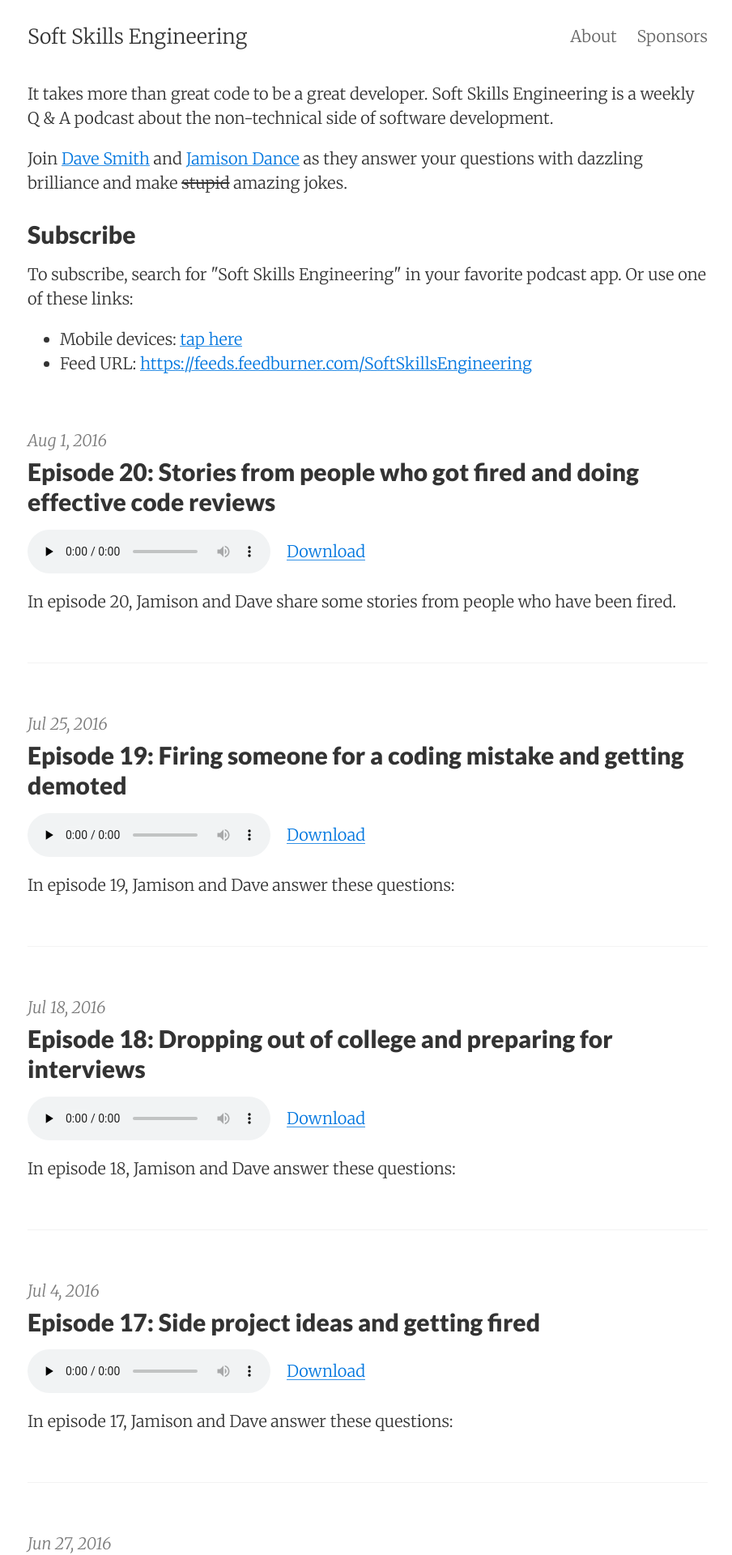
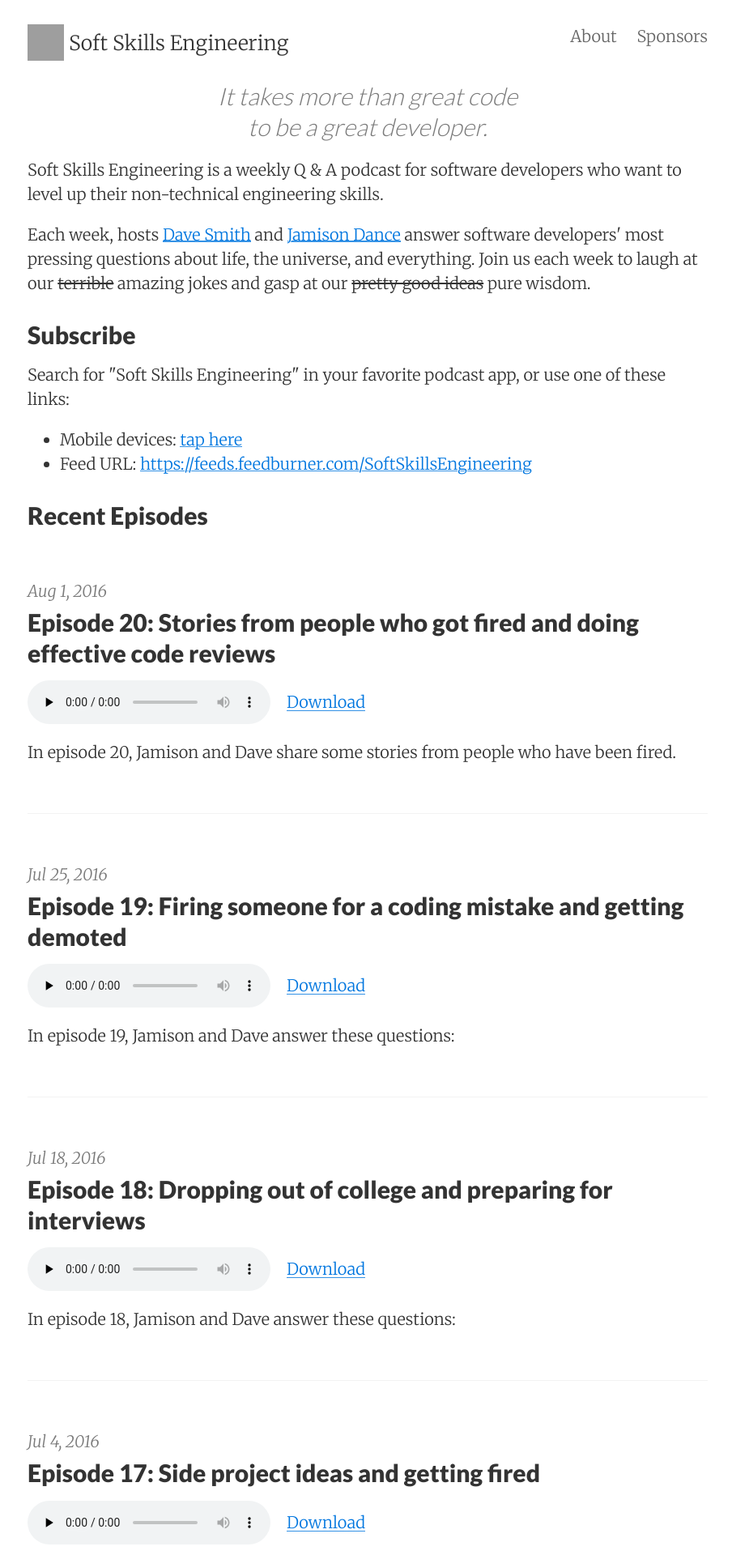
Before and after one commit to soft-skills-engineering/website, a Jekyll site: the page built from index.html, in a window 1280 px wide. Shown: the top 1920 px of the page at 81% size, without its empty margins (186-1090 px from the left). Built offline with Jekyll 4.4.1, drawn with Linux system fonts in a browser that asks for light colours; the list of posts is cut into pages by our own code; grey boxes are pictures that could not be loaded.

Commit message:
Index page header improvements
 - Add our logo to the top nav
 - More obvious tag line
 - Less wordy descrition of the podcast

```diff
--- a/_includes/header.html
+++ b/_includes/header.html
@@ -2,7 +2,9 @@
   <div class="mt2 wrap">
     <div class="measure">
       <h1 class="h3 site-title">
-        <a class="site-title-link" href="{{ site.url }}">{{ site.title }}</a>
+        <a class="site-title-link" href="{{ site.url }}">
+          <img class="header-logo" src="https://download.softskills.audio/sse-logo-3.png" />
+          {{ site.title }}</a>
       </h1>
       <nav class="site-nav">
         {% include navigation.html %}
--- a/_sass/_header.scss
+++ b/_sass/_header.scss
@@ -18,6 +18,21 @@
 
 .site-title .site-title-link {
   font-size: inherit;
+}
+
+h2.tag-line {
+  font-style: italic;
+  font-weight: normal;
+  text-align: center;
+  color: #7a7a7a;
+  margin: -20px 0 20px 0;
+}
+
+img.header-logo {
+  width: 45px;
+  height: 45px;
+  vertical-align: middle;
+  margin-bottom: 5px; // to make the image center a hair better
 }
 
 .site-nav {
--- a/index.html
+++ b/index.html
@@ -4,21 +4,28 @@ layout: default
 {% assign posts_count = (paginator.posts | size) %}
 
 <div class="home">
+  <h2 class="tag-line">It takes more than great code<br />to be a great developer.</h2>
+  <div class="clearfix"></div>
   <p>
-  It takes more than great code to be a great developer. Soft Skills Engineering is a weekly Q &amp; A podcast about the non-technical side of software development.
+  Soft Skills Engineering is a weekly Q &amp; A podcast for software developers who want to level up
+  their non-technical engineering skills.
   </p>
   <p>
-  Join <a href="https://twitter.com/djsmith42">Dave Smith</a> and <a href="https://twitter.com/jergason">Jamison Dance</a> as they answer your questions with dazzling brilliance and make <del>stupid</del> amazing jokes.
+  Each week, hosts <a href="https://twitter.com/djsmith42">Dave Smith</a> and
+  <a href="https://twitter.com/jergason">Jamison Dance</a> answer software developers' most pressing
+  questions about life, the universe, and everything. Join us each week to laugh at our <del>terrible</del>
+  amazing jokes and gasp at our <del>pretty good ideas</del> pure wisdom.
   </p>
   <h2>Subscribe</h2>
   <p>
-    To subscribe, search for "Soft Skills Engineering" in your favorite podcast app. Or use one of these links:
+    Search for "Soft Skills Engineering" in your favorite podcast app, or use one of these links:
   </p>
   <ul>
     <li>Mobile devices: <a href="{{site.podcast_itunes_url}}">tap here</a></li>
     <li>Feed URL: <a href="{{site.podcast_feed_url}}">{{site.podcast_feed_url}}</a></li>
   </ul>
 
+  <h2>Recent Episodes</h2>
   {% if posts_count > 0 %}
     <div class="posts">
       {% for post in paginator.posts %}
```
